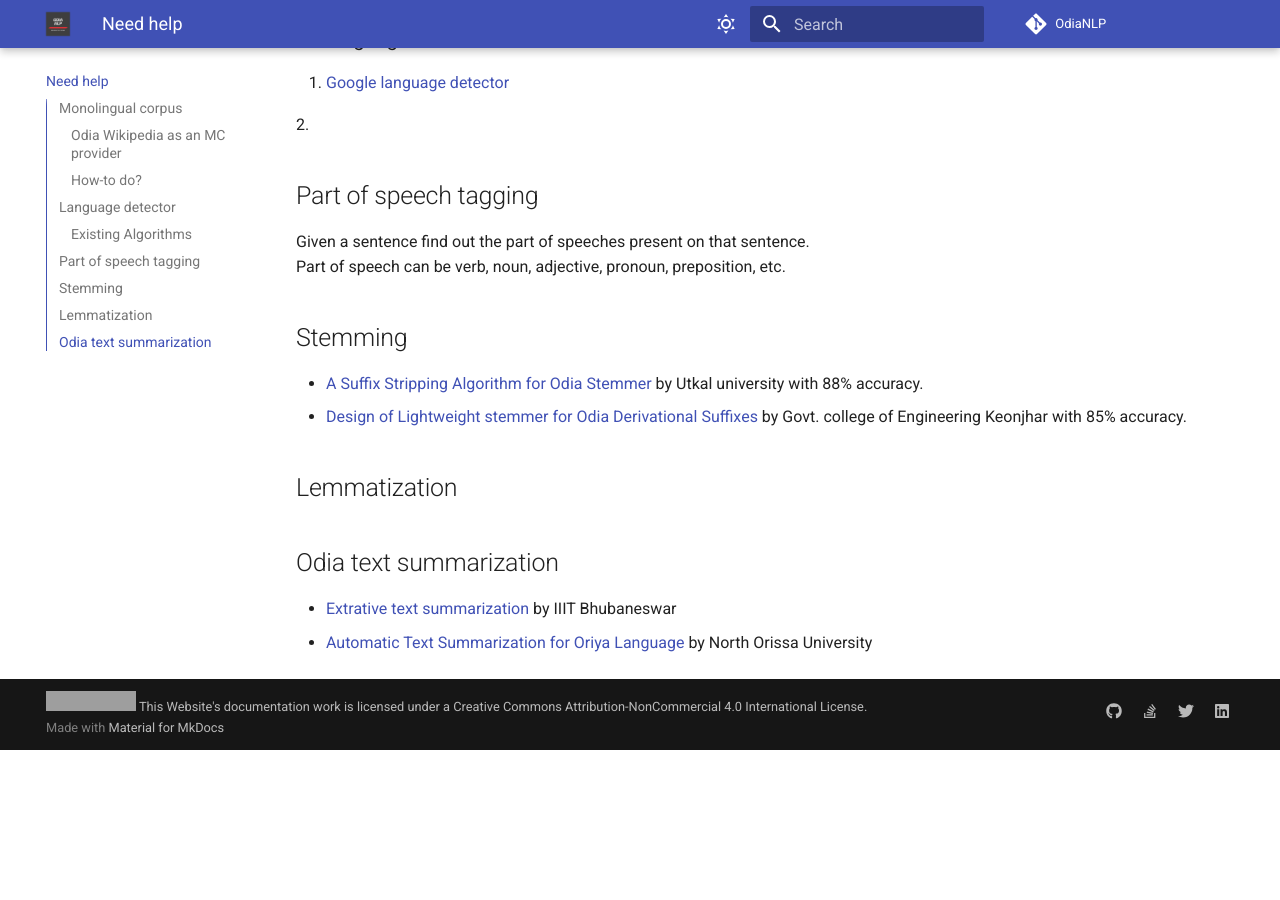
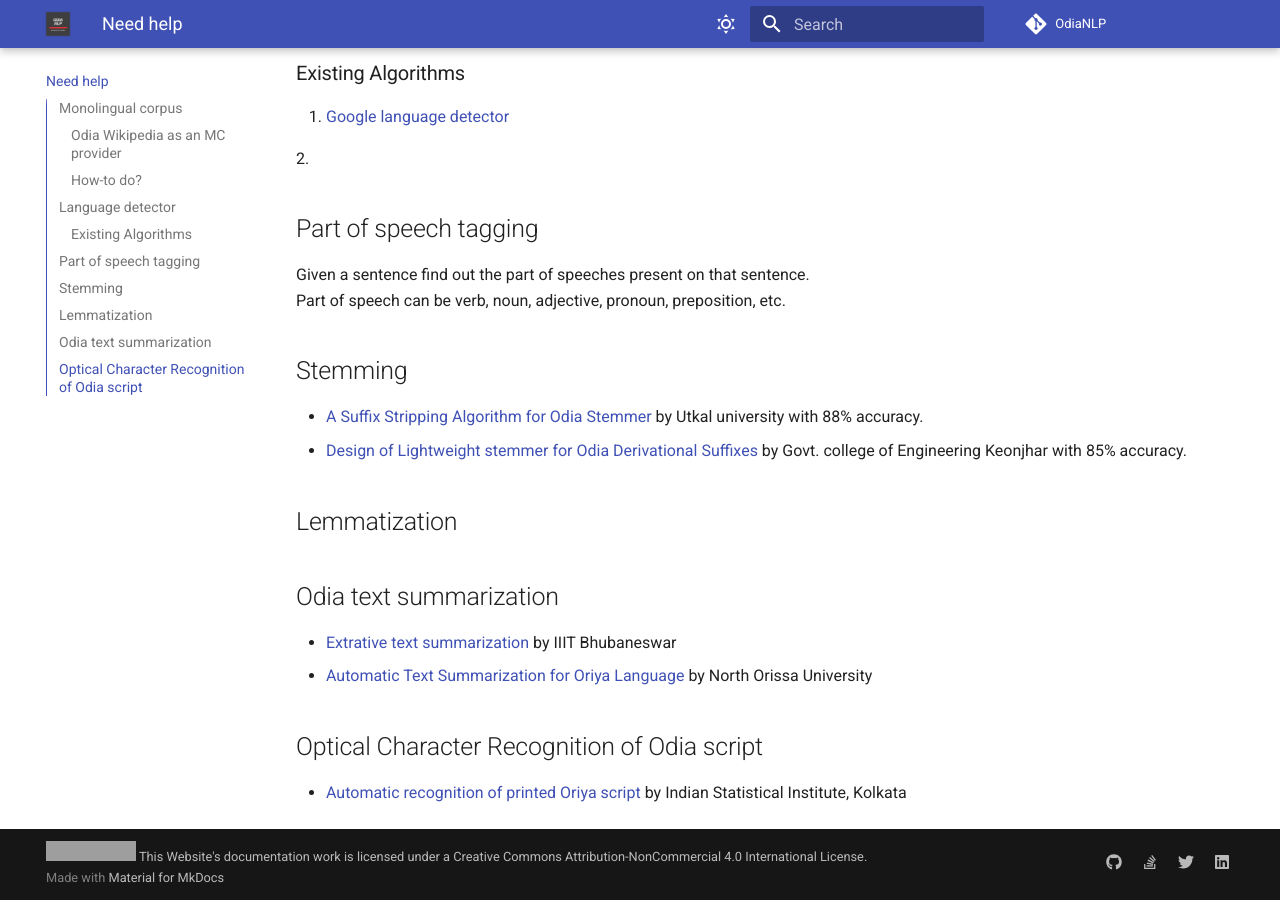
Before and after one commit to OdiaNLP/odianlp.github.io, an MkDocs documentation site: the page built from docs/possible_projects.md, in a window 1280 px wide and 900 px high, scrolled down 1877 px. Built offline with MkDocs 1.6.1 and Material for MkDocs 9.7.7, drawn with Linux system fonts in a browser that asks for light colours; comment, search, counter and statistics services are not loaded; before the commit the page ends 2627 px from its top, so only the background shows below that; some of the changed text lies outside the part shown; grey boxes are pictures that could not be loaded.

Commit message:
Update possible_projects.md

```diff
--- a/docs/possible_projects.md
+++ b/docs/possible_projects.md
@@ -28,6 +28,7 @@
 - [Sentence completion](#sentence-completion)
 - [Automatic speech recognition (major project)](#speech-recognition)
 - [Text Summarization](#text-summarization)
+- [Optical Character Recognition](#ocr)
 
 ## <a name="monolingual-corpus"></a> Monolingual corpus
 
@@ -74,3 +75,7 @@
 ## <a name="text-summarization"></a>Odia text summarization
 - [Extrative text summarization](https://research.ijais.org/volume1/number3/ijais12-450135.pdf) by IIIT Bhubaneswar
 - [Automatic Text Summarization for Oriya Language](https://www.researchgate.net/publication/290977681_Automatic_Text_Summarization_for_Oriya_Language) by North Orissa University
+
+## <a name="ocr"></a> Optical Character Recognition of Odia script
+
+- [Automatic recognition of printed Oriya script](https://www.ias.ac.in/article/fulltext/sadh/027/01/0023-0034) by Indian Statistical Institute, Kolkata
```
